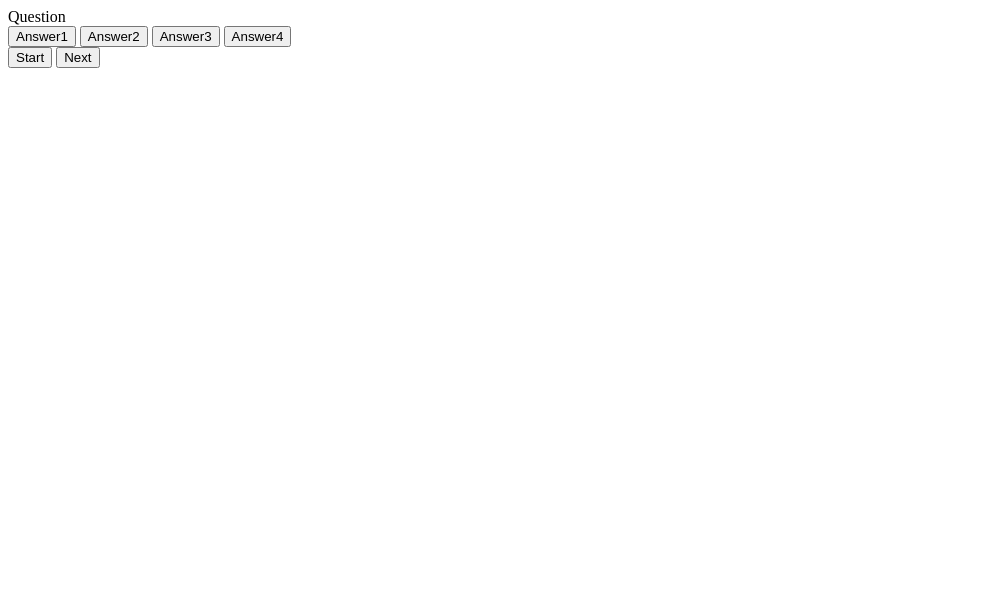
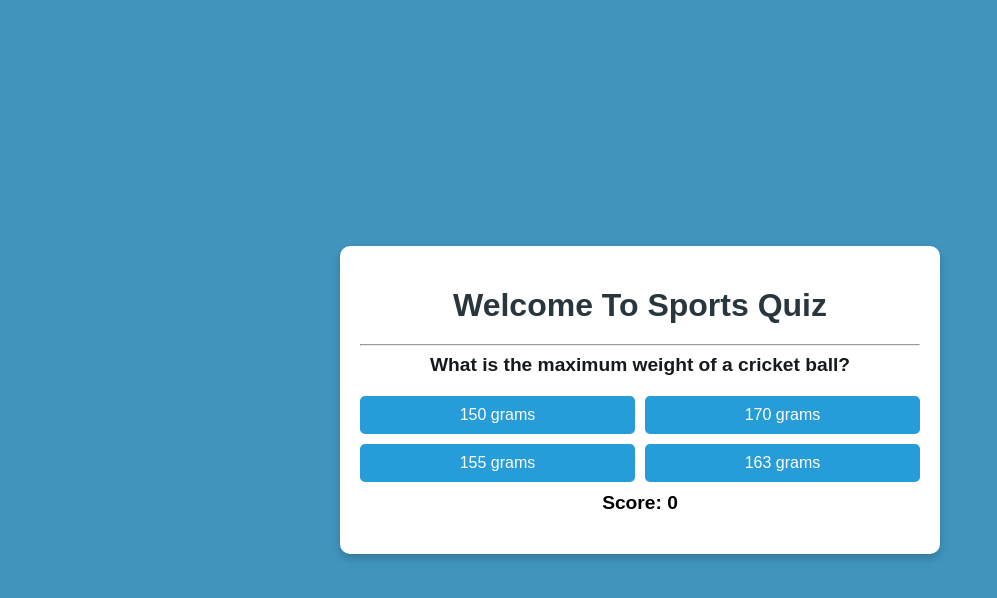
Before and after one commit to HashimAyamon/Quiz-App, a plain HTML site: page index.html in a window 1280 px wide. Both pictures are taken after a click on the button "Start". Shown: the whole page, without its empty margins (0-997 px from the left). Drawn offline with Linux system fonts and the light colour scheme.

Commit message:
project compleated

```diff
--- a/index.html
+++ b/index.html
@@ -4,23 +4,19 @@
     <meta charset="UTF-8">
     <meta name="viewport" content="width=device-width, initial-scale=1.0">
     <title>Quiz App By Hashim</title>
-    <link rel="stylesheet" href="script.js">
+    <link rel="stylesheet" href="style.css">
     <script defer src="script.js"></script>
 </head>
 <body>
     <div class="container">
-        <div id="question-container" class="hide"></div>
-       <div id="question">Question</div>
-       <div id="answer-button" class="btn-grid">
-       <button class="btn">Answer1</button>
-       <button class="btn">Answer2</button>
-       <button class="btn">Answer3</button>
-       <button class="btn">Answer4</button>
-       </div>
-    </div>
-        <div class="controlls">
-            <button id="start-btn" class="start-btn">Start</button>
-            <button id="next-btn" class="next-btn btn hide">Next</button>
+        <h1>Welcome To Sports Quiz </h1><hr>
+        <div id="question-container" class="hide">
+            <div id="question" class="question-box">Question</div>
+            <div id="answer-buttons" class="btn-grid"></div>
+        </div>
+        <div class="controls">
+            <button id="start-btn" class="btn start-btn">Start</button>
+            <button id="next-btn" class="btn next-btn hide">Next</button>
         </div>
     </div>
 </body>
--- a/script.js
+++ b/script.js
@@ -0,0 +1,477 @@
+const startButton = document.getElementById("start-btn");
+const nextButton = document.getElementById("next-btn");
+const questionContainerElement = document.getElementById("question-container");
+const questionElement = document.getElementById("question");
+const answerButtonsElement = document.getElementById("answer-buttons");
+const scoreElement = document.createElement("div"); // To display score
+
+let shuffledQuestions, currentQuestionIndex;
+let score = 0; // Initialize score
+
+startButton.addEventListener("click", startGame);
+nextButton.addEventListener("click", () => {
+  currentQuestionIndex++;
+  setNextQuestion();
+});
+
+function startGame() {
+  score = 0; // Reset score
+  updateScoreDisplay();
+  startButton.classList.add("hide");
+  shuffledQuestions = questions.sort(() => Math.random() - 0.5);
+  currentQuestionIndex = 0;
+  questionContainerElement.classList.remove("hide");
+  setNextQuestion();
+}
+
+function setNextQuestion() {
+  resetState();
+  showQuestion(shuffledQuestions[currentQuestionIndex]);
+}
+
+function showQuestion(question) {
+  questionElement.innerText = question.question;
+  question.answers.forEach((answer) => {
+    const button = document.createElement("button");
+    button.innerText = answer.text;
+    button.classList.add("btn");
+    if (answer.correct) {
+      button.dataset.correct = answer.correct;
+    }
+    button.addEventListener("click", selectAnswer);
+    answerButtonsElement.appendChild(button);
+  });
+}
+
+function resetState() {
+  clearStatusClass(document.body);
+  nextButton.classList.add("hide");
+  while (answerButtonsElement.firstChild) {
+    answerButtonsElement.removeChild(answerButtonsElement.firstChild);
+  }
+}
+
+function selectAnswer(e) {
+  const selectedButton = e.target;
+  const correct = selectedButton.dataset.correct === "true";
+
+  // Increment score if the answer is correct
+  if (correct) score++;
+  updateScoreDisplay();
+
+  // Add emoji to the selected button
+  selectedButton.innerText += correct ? " ✅" : " ❌";
+
+  setStatusClass(document.body, correct);
+  Array.from(answerButtonsElement.children).forEach((button) => {
+    setStatusClass(button, button.dataset.correct === "true");
+    if (button !== selectedButton) {
+      button.disabled = true; // Disable other buttons after selection
+    }
+  });
+
+  if (shuffledQuestions.length > currentQuestionIndex + 1) {
+    nextButton.classList.remove("hide");
+  } else {
+    questionElement.innerText = `Quiz Completed! Your Score: ${score}/${shuffledQuestions.length}`;
+    startButton.innerText = "Restart";
+    startButton.classList.remove("hide");
+    nextButton.classList.add("hide");
+  }
+}
+
+function setStatusClass(element, correct) {
+  clearStatusClass(element);
+  if (correct) {
+    element.classList.add("correct");
+  } else {
+    element.classList.add("wrong");
+  }
+}
+
+function clearStatusClass(element) {
+  element.classList.remove("correct");
+  element.classList.remove("wrong");
+}
+
+// Display score
+function updateScoreDisplay() {
+  scoreElement.innerText = `Score: ${score}`;
+  scoreElement.style.marginTop = "10px";
+  scoreElement.style.fontSize = "1.2rem";
+  scoreElement.style.fontWeight = "bold";
+  questionContainerElement.appendChild(scoreElement); // Append score element to the container
+}
+
+
+// questions
+const questions = [
+  {
+    question: "Which country won the FIFA World Cup in 2018?",
+    answers: [
+      { text: "France", correct: true },
+      { text: "Croatia", correct: false },
+      { text: "Brazil", correct: false },
+      { text: "Germany", correct: false },
+    ],
+  },
+  {
+    question: "How many players are there in a soccer team on the field?",
+    answers: [
+      { text: "11", correct: true },
+      { text: "9", correct: false },
+      { text: "7", correct: false },
+      { text: "13", correct: false },
+    ],
+  },
+  {
+    question: "What sport is known as 'The Sport of Kings'?",
+    answers: [
+      { text: "Golf", correct: false },
+      { text: "Horse Racing", correct: false },
+      { text: "Polo", correct: true },
+      { text: "Tennis", correct: false },
+    ],
+  },
+  {
+    question: "Which country is known as the birthplace of the Olympic Games?",
+    answers: [
+      { text: "France", correct: false },
+      { text: "Greece", correct: true },
+      { text: "Italy", correct: false },
+      { text: "USA", correct: false },
+    ],
+  },
+  {
+    question: "Which sport is Tiger Woods associated with?",
+    answers: [
+      { text: "Golf", correct: true },
+      { text: "Tennis", correct: false },
+      { text: "Football", correct: false },
+      { text: "Cricket", correct: false },
+    ],
+  },
+  {
+    question: "In cricket, what is the term for a score of zero?",
+    answers: [
+      { text: "Zero", correct: false },
+      { text: "Egg", correct: false },
+      { text: "Duck", correct: true },
+      { text: "Goose", correct: false },
+    ],
+  },
+  {
+    question: "Who holds the record for the most Olympic gold medals?",
+    answers: [
+      { text: "Carl Lewis", correct: false },
+      { text: "Mark Spitz", correct: false },
+      { text: "Michael Phelps", correct: true },
+      { text: "Usain Bolt", correct: false },
+    ],
+  },
+  {
+    question: "Which NBA team has the most championships?",
+    answers: [
+      { text: "Boston Celtics", correct: false },
+      { text: "Los Angeles Lakers", correct: false },
+      { text: "Both Boston Celtics and Los Angeles Lakers", correct: true },
+      { text: "Chicago Bulls", correct: false },
+    ],
+  },
+  {
+    question: "How long is an Olympic swimming pool?",
+    answers: [
+      { text: "25 meters", correct: false },
+      { text: "100 meters", correct: false },
+      { text: "75 meters", correct: false },
+      { text: "50 meters", correct: true },
+    ],
+  },
+  {
+    question: "Which country has won the most Cricket World Cups?",
+    answers: [
+      { text: "West Indies", correct: false },
+      { text: "Australia", correct: true },
+      { text: "India", correct: false },
+      { text: "England", correct: false },
+    ],
+  },
+  {
+    question: "In which year were the first modern Olympic Games held?",
+    answers: [
+      { text: "1888", correct: false },
+      { text: "1904", correct: false },
+      { text: "1896", correct: true },
+      { text: "1900", correct: false },
+    ],
+  },
+  {
+    question: "What is the national sport of Canada?",
+    answers: [
+      { text: "Lacrosse", correct: false },
+      { text: "Basketball", correct: false },
+      { text: "Baseball", correct: false },
+      { text: "Ice Hockey", correct: true },
+    ],
+  },
+  {
+    question: "Which tennis player has won the most Grand Slam titles?",
+    answers: [
+      { text: "Roger Federer", correct: false },
+      { text: "Rafael Nadal", correct: false },
+      { text: "Pete Sampras", correct: false },
+      { text: "Novak Djokovic", correct: true },
+    ],
+  },
+  {
+    question: "In which country is the Tour de France held?",
+    answers: [
+      { text: "Italy", correct: false },
+      { text: "Spain", correct: false },
+      { text: "France", correct: true },
+      { text: "Switzerland", correct: false },
+    ],
+  },
+  {
+    question: "Which country has hosted the most FIFA World Cups?",
+    answers: [
+      { text: "Germany", correct: false },
+      { text: "Italy", correct: false },
+      { text: "USA", correct: false },
+      { text: "Brazil", correct: true },
+    ],
+  },
+  {
+    question: "How many points is a touchdown worth in American Football?",
+    answers: [
+      { text: "5", correct: false },
+      { text: "6", correct: true },
+      { text: "7", correct: false },
+      { text: "3", correct: false },
+    ],
+  },
+  {
+    question: "Which country won the first FIFA Women's World Cup in 1991?",
+    answers: [
+      { text: "USA", correct: true },
+      { text: "Germany", correct: false },
+      { text: "Norway", correct: false },
+      { text: "China", correct: false },
+    ],
+  },
+  {
+    question: "What is the maximum score in a single frame of bowling?",
+    answers: [
+      { text: "20", correct: false },
+      { text: "25", correct: false },
+      { text: "30", correct: true },
+      { text: "10", correct: false },
+    ],
+  },
+  {
+    question: "What sport does Serena Williams play?",
+    answers: [
+      { text: "Basketball", correct: false },
+      { text: "Badminton", correct: false },
+      { text: "Soccer", correct: false },
+      { text: "Tennis", correct: true },
+    ],
+  },
+  {
+    question: "In which sport would you perform a slam dunk?",
+    answers: [
+      { text: "Volleyball", correct: false },
+      { text: "Tennis", correct: false },
+      { text: "Soccer", correct: false },
+      { text: "Basketball", correct: true },
+    ],
+  },
+  {
+    question: "Which sport uses the term 'love' for a score of zero?",
+    answers: [
+      { text: "Table Tennis", correct: false },
+      { text: "Tennis", correct: true },
+      { text: "Badminton", correct: false },
+      { text: "Squash", correct: false },
+    ],
+  },
+  {
+    question: "What is the diameter of a basketball hoop in inches?",
+    answers: [
+      { text: "20 inches", correct: false },
+      { text: "16 inches", correct: false },
+      { text: "18 inches", correct: true },
+      { text: "15 inches", correct: false },
+    ],
+  },{
+    question: "How many players are there in a soccer team on the field?",
+    answers: [
+      { text: "7", correct: false },
+      { text: "11", correct: true },
+      { text: "9", correct: false },
+      { text: "13", correct: false },
+    ],
+  },
+  {
+    question: "Who is known as the 'God of Cricket'?",
+    answers: [
+      { text: "Virat Kohli", correct: false },
+      { text: "MS Dhoni", correct: false },
+      { text: "Ricky Ponting", correct: false },
+      { text: "Sachin Tendulkar", correct: true },
+    ],
+  },
+  {
+    question: "What is the national sport of Japan?",
+    answers: [
+      { text: "Judo", correct: false },
+      { text: "Baseball", correct: false },
+      { text: "Karate", correct: false },
+      { text: "Sumo Wrestling", correct: true },
+    ],
+  },
+  {
+    question: "Which country hosted the 2020 Summer Olympics (held in 2021)?",
+    answers: [
+      { text: "Japan", correct: true },
+      { text: "USA", correct: false },
+      { text: "China", correct: false },
+      { text: "Brazil", correct: false },
+    ],
+  },
+  {
+    question: "Who holds the record for the most goals in FIFA World Cup history?",
+    answers: [
+      { text: "Cristiano Ronaldo", correct: false },
+      { text: "Miroslav Klose", correct: true },
+      { text: "Pele", correct: false },
+      { text: "Lionel Messi", correct: false },
+    ],
+  },
+  {
+    question: "Which tennis player has the most Grand Slam titles in men's singles as of 2023?",
+    answers: [
+      { text: "Roger Federer", correct: false },
+      { text: "Rafael Nadal", correct: false },
+      { text: "Novak Djokovic", correct: true },
+      { text: "Andy Murray", correct: false },
+    ],
+  },
+  {
+    question: "What is the distance of a marathon race?",
+    answers: [
+      { text: "40 km", correct: false },
+      { text: "50 km", correct: false },
+      { text: "35 km", correct: false },
+      { text: "42.195 km", correct: true },
+    ],
+  },
+  {
+    question: "Which country has won the most Olympic medals?",
+    answers: [
+      { text: "USA", correct: true },
+      { text: "Russia", correct: false },
+      { text: "China", correct: false },
+      { text: "Germany", correct: false },
+    ],
+  },
+  {
+    question: "Which cricketer hit six sixes in an over during a T20 World Cup match?",
+    answers: [
+      { text: "Yuvraj Singh", correct: true },
+      { text: "Chris Gayle", correct: false },
+      { text: "AB de Villiers", correct: false },
+      { text: "David Warner", correct: false },
+    ],
+  },
+  {
+    question: "What is the term for scoring three goals in a soccer game?",
+    answers: [
+      { text: "Treble", correct: false },
+      { text: "Trio", correct: false },
+      { text: "Hat-trick", correct: true },
+      { text: "Triple goal", correct: false },
+    ],
+  },
+  {
+    question: "Which sport is Michael Phelps associated with?",
+    answers: [
+      { text: "Rowing", correct: false },
+      { text: "Swimming", correct: true },
+      { text: "Diving", correct: false },
+      { text: "Water Polo", correct: false },
+    ],
+  },
+  {
+    question: "Who was the first Indian to win an individual Olympic gold medal?",
+    answers: [
+      { text: "Abhinav Bindra", correct: true },
+      { text: "Leander Paes", correct: false },
+      { text: "PV Sindhu", correct: false },
+      { text: "Sushil Kumar", correct: false },
+    ],
+  },
+  {
+    question: "Which country is famous for its Haka dance before rugby matches?",
+    answers: [
+      { text: "England", correct: false },
+      { text: "New Zealand", correct: true },
+      { text: "Australia", correct: false },
+      { text: "South Africa", correct: false },
+    ],
+  },
+  {
+    question: "Which player is known as 'The King' in basketball?",
+    answers: [
+      { text: "Kobe Bryant", correct: false },
+      { text: "Stephen Curry", correct: false },
+      { text: "LeBron James", correct: true },
+      { text: "Michael Jordan", correct: false },
+    ],
+  },
+  {
+    question: "What is the maximum weight of a cricket ball?",
+    answers: [
+      { text: "150 grams", correct: false },
+      { text: "170 grams", correct: false },
+      { text: "155 grams", correct: false },
+      { text: "163 grams", correct: true },
+    ],
+  },
+  {
+    question: "In which year did Roger Federer win his first Wimbledon title?",
+    answers: [
+      { text: "2003", correct: true },
+      { text: "2001", correct: false },
+      { text: "2005", correct: false },
+      { text: "2007", correct: false },
+    ],
+  },
+  {
+    question: "What is the name of the trophy awarded in hockey's NHL?",
+    answers: [
+      { text: "Calder Cup", correct: false },
+      { text: "Stanley Cup", correct: true },
+      { text: "Grey Cup", correct: false },
+      { text: "Heisman Trophy", correct: false },
+    ],
+  },
+  {
+    question: "Which female tennis player has won the most Grand Slam titles?",
+    answers: [
+      { text: "Martina Navratilova", correct: false },
+      { text: "Billie Jean King", correct: false },
+      { text: "Serena Williams", correct: true },
+      { text: "Steffi Graf", correct: false },
+    ],
+  },
+  {
+    question: "Which country won the first Cricket World Cup in 1975?",
+    answers: [
+      { text: "England", correct: false },
+      { text: "West Indies", correct: true },
+      { text: "India", correct: false },
+      { text: "Australia", correct: false },
+    ],
+  },
+];
--- a/style.css
+++ b/style.css
@@ -1,18 +1,93 @@
-*,*::before, *::after{
+*, *::before, *::after {
     box-sizing: border-box;
-    font-family: Cambria, Cochin, Georgia, Times, 'Times New Roman', serif;
+    font-family: Arial, sans-serif;
 }
 
-:root{
-    --hue-neutral:200l;
-    --hue-wrong:0;
-    --hue-correct:145;
+:root {
+    --hue-neutral: 200;
+    --hue-correct: 145;
+    --hue-wrong: 0;
 }
-body{
-    --hue :var(--hue0-netural);
+
+body {
     padding: 0;
     margin: 0;
     display: flex;
-    width: 100vw;
+    justify-content: center;
+    align-items: center;
     height: 100vh;
+    background-color: hsl(var(--hue-neutral), 50%, 50%);
 }
+
+body.correct {
+    background-color: hsl(var(--hue-correct), 50%, 50%);
+}
+
+body.wrong {
+    background-color: hsl(var(--hue-wrong), 50%, 50%);
+}
+
+.container {
+    background: white;
+    border-radius: 10px;
+    padding: 20px;
+    max-width: 600px;
+    width: 100%;
+    text-align: center;
+    box-shadow: 0 4px 10px rgba(0, 0, 0, 0.2);
+}
+
+h1 {
+    margin-bottom: 20px;
+    color: hsl(var(--hue-neutral), 20%, 20%);
+}
+
+.question-box {
+    font-size: 1.2rem;
+    margin-bottom: 20px;
+    font-weight: bold;
+    color: hsl(var(--hue-neutral), 10%, 10%);
+}
+
+.btn-grid {
+    display: grid;
+    grid-template-columns: repeat(2, auto);
+    gap: 10px;
+}
+
+.btn {
+    padding: 10px 20px;
+    border: none;
+    border-radius: 5px;
+    background-color: hsl(var(--hue-neutral), 70%, 50%);
+    color: white;
+    font-size: 1rem;
+    cursor: pointer;
+    transition: transform 0.2s, background-color 0.2s;
+}
+
+.btn:hover {
+    transform: scale(1.05);
+    background-color: hsl(var(--hue-correct), 70%, 40%);
+}
+
+.btn:disabled {
+    opacity: 0.7;
+    cursor: not-allowed;
+}
+
+.correct {
+    background-color: hsl(var(--hue-correct), 70%, 50%);
+}
+
+.wrong {
+    background-color: hsl(var(--hue-wrong), 70%, 50%);
+}
+
+.hide {
+    display: none;
+}
+
+.controls {
+    margin-top: 20px;
+}
```
